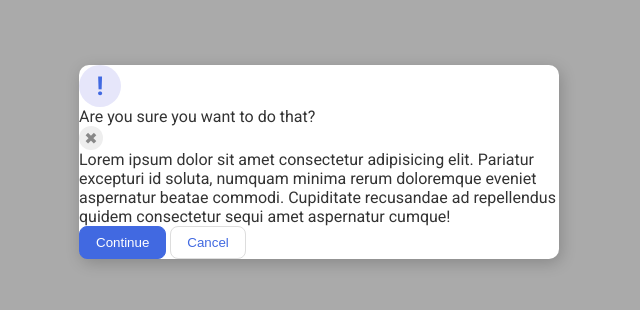
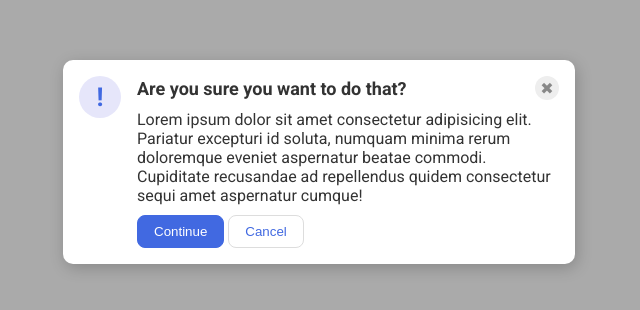
Before and after one commit to adex-badr18/odin-css-exercises, a plain HTML site: page flex/05-flex-modal/index.html in a window 1280 px wide. Shown: the part 238-548 px from the top of the page, without its empty margins (321-961 px from the left). Drawn offline with Linux system fonts and the light colour scheme.

Commit message:
Style modal with flexbox

```diff
--- a/flex/05-flex-modal/index.html
+++ b/flex/05-flex-modal/index.html
@@ -1,5 +1,6 @@
 <!DOCTYPE html>
 <html lang="en">
+
 <head>
   <meta charset="UTF-8">
   <meta http-equiv="X-UA-Compatible" content="IE=edge">
@@ -7,14 +8,30 @@
   <link rel="stylesheet" href="style.css">
   <title>Modal</title>
 </head>
+
 <body>
   <div class="modal">
     <div class="icon">!</div>
+
+    <div class="content">
+      <div class="head">
         <div class="header">Are you sure you want to do that?</div>
         <div class="close-button">✖</div>
-      <div class="text">Lorem ipsum dolor sit amet consectetur adipisicing elit. Pariatur excepturi id soluta, numquam minima rerum doloremque eveniet aspernatur beatae commodi. Cupiditate recusandae ad repellendus quidem consectetur sequi amet aspernatur cumque!</div>
+      </div>
+
+      <div class="text">
+        Lorem ipsum dolor sit amet consectetur adipisicing elit. Pariatur excepturi id soluta, numquam
+        minima rerum doloremque eveniet aspernatur beatae commodi. Cupiditate recusandae ad repellendus quidem
+        consectetur
+        sequi amet aspernatur cumque!
+      </div>
+
+      <div class="footer">
         <button class="continue">Continue</button>
         <button class="cancel">Cancel</button>
       </div>
+    </div>
+  </div>
 </body>
+
 </html>
--- a/flex/05-flex-modal/style.css
+++ b/flex/05-flex-modal/style.css
@@ -1,6 +1,7 @@
 @import url('https://fonts.googleapis.com/css2?family=Roboto:wght@400;700&display=swap');
 
-html, body {
+html,
+body {
   height: 100%;
 }
 
@@ -19,7 +20,27 @@ body {
   background: white;
   width: 480px;
   border-radius: 10px;
-  box-shadow: 2px 4px 16px rgba(0,0,0,.2);
+  box-shadow: 2px 4px 16px rgba(0, 0, 0, .2);
+  padding: 16px;
+  display: flex;
+  gap: 16px;
+}
+
+.content {
+  display: flex;
+  flex-direction: column;
+  gap: 10px;
+}
+
+.head {
+  display: flex;
+  justify-content: space-between;
+  align-items: center;
+}
+
+.header {
+  font-size: 18px;
+  font-weight: bold;
 }
 
 .icon {
@@ -33,6 +54,7 @@ body {
   display: flex;
   align-items: center;
   justify-content: center;
+  flex: 1 0 auto;
 }
 
 .close-button {
```
Lines whose indentation alone changed are shown as unchanged.
